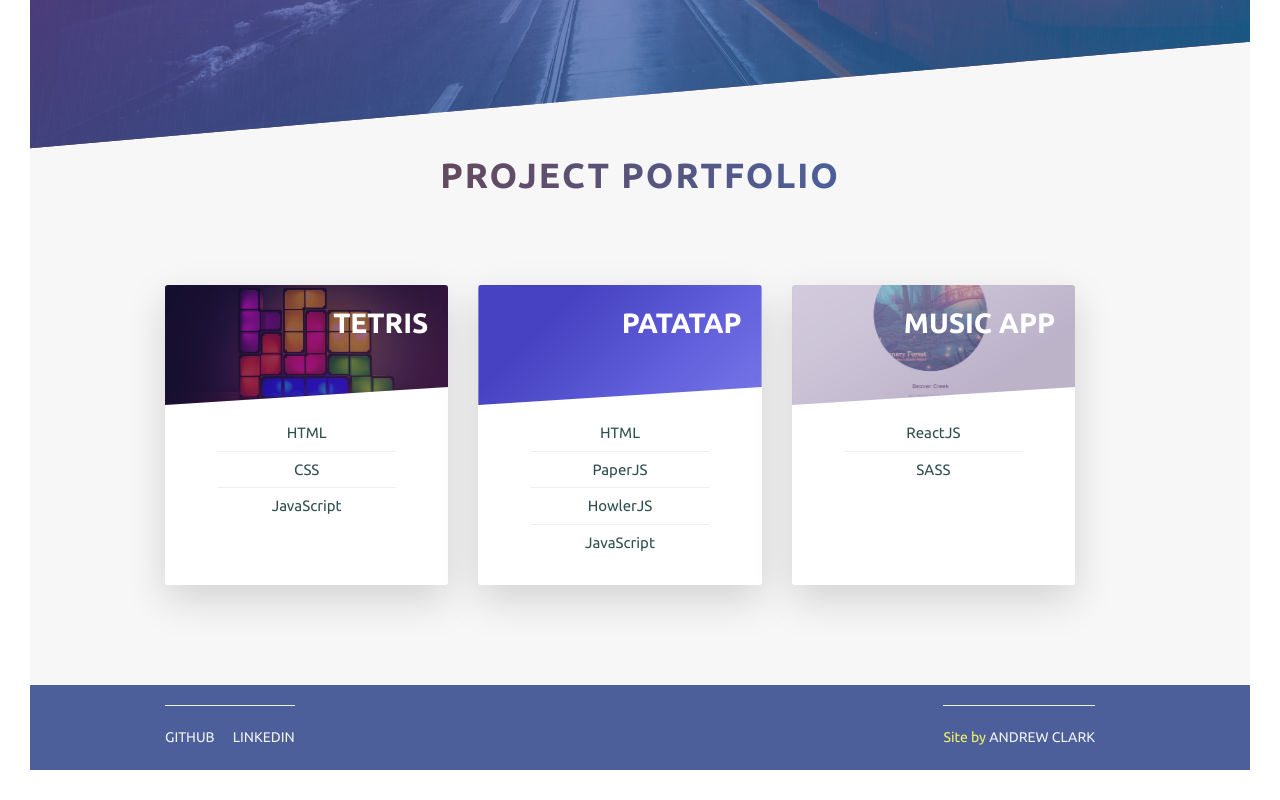
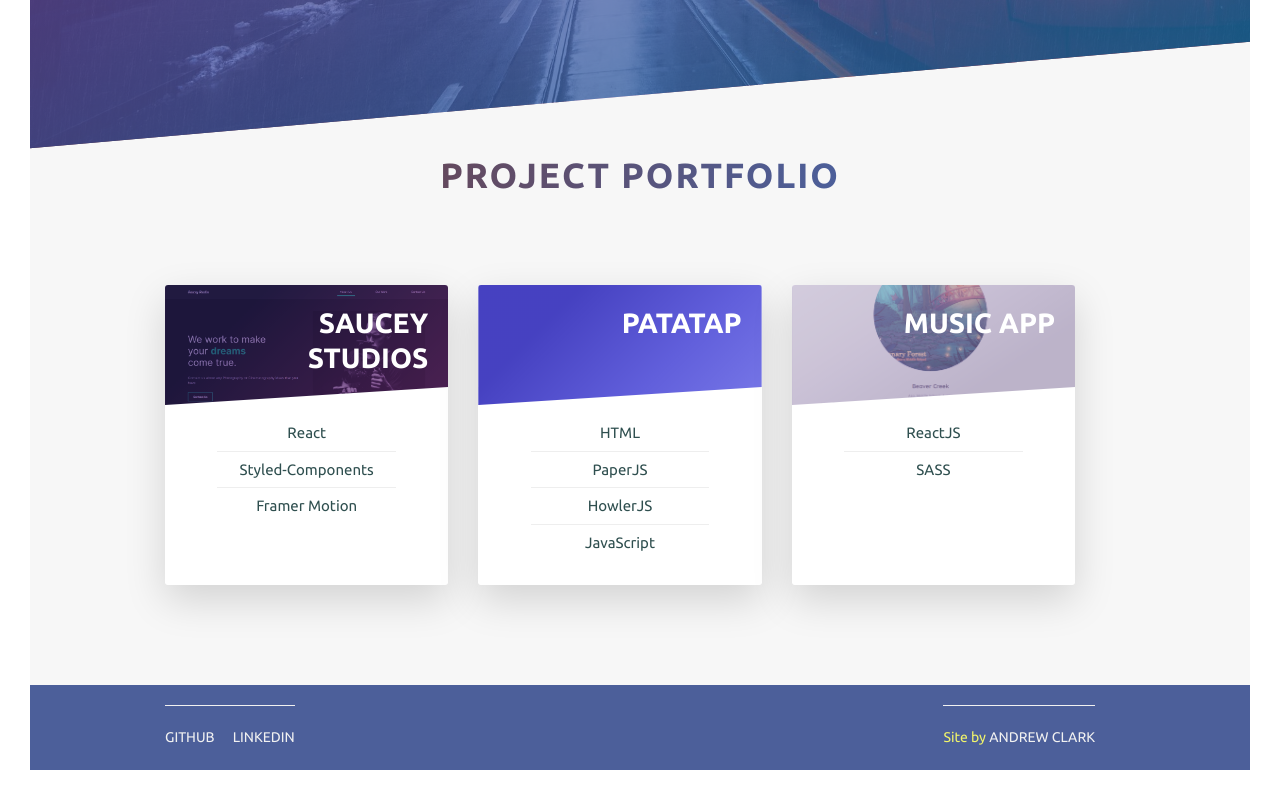
Before and after one commit to Clark-Code/clark-code.github.io, a plain HTML site: page index.html in a window 1280 px wide. Shown: the part 1719-2519 px from the top of the page. Drawn offline with nearby package versions, Linux system fonts and the light colour scheme.

Commit message:
update projects

```diff
--- a/css/style.css
+++ b/css/style.css
@@ -183,7 +183,7 @@ body {
 }
 
 body {
-  font-family: "Ubuntu", sans-serif;
+	font-family: 'Ubuntu', sans-serif;
 	font-weight: 400;
 	font-size: 1.6rem;
 	line-height: 1.7;
@@ -259,28 +259,28 @@ body {
 }
 
 .row::after {
-  content: "";
+	content: '';
 	display: table;
 	clear: both;
 }
 
-.row [class^="col-"] {
+.row [class^='col-'] {
 	float: left;
 }
 
-.row [class^="col-"]:not(:last-child) {
+.row [class^='col-']:not(:last-child) {
 	margin-right: 3rem;
 }
 
 @media (max-width: 56.25em) {
-  .row [class^="col-"]:not(:last-child) {
+	.row [class^='col-']:not(:last-child) {
 		margin-right: 0;
 		margin-bottom: 3rem;
 	}
 }
 
 @media (max-width: 56.25em) {
-  .row [class^="col-"] {
+	.row [class^='col-'] {
 		width: 100% !important;
 	}
 }
@@ -520,7 +520,7 @@ body {
 .card-picture-1 {
 	background-color: #7f5a83;
 	background-image: linear-gradient(315deg, #7f5a83 0%, #0d324d 74%),
-    url(../img/tetris.jpg);
+		url(../img/saucey.JPG);
 }
 
 .card-picture-2 {
--- a/index.html
+++ b/index.html
@@ -127,14 +127,14 @@
                             </div>
                             <h4 class="card-heading">
                                 <span class="card-heading-span-1">
-                                    Tetris
+                                    Saucey Studios
                                 </span>
                             </h4>
                             <div class="card-details">
                                 <ul>
-                                    <li>HTML</li>
-                                    <li>CSS</li>
-                                    <li>JavaScript</li>
+                                    <li>React</li>
+                                    <li>Styled-Components</li>
+                                    <li>Framer Motion</li>
                                 </ul>
                             </div>
                         </div>
@@ -143,11 +143,11 @@
                                 <div class="card-box">
                                     <div class="card-description">
                                         <p>
-                                            A Basic Vanilla Javascript Tetris Game
+                                            Website created in React with Animations from the Framer Motion Library
                                         </p>
                                     </div>
                                 </div>
-                                <a href="https://clark-code.github.io/Basic-Tetris/Tetris/"
+                                <a href="https://saucey-studios.herokuapp.com/"
                                     class="btn white-btn">Demo</a>
                             </div>
                         </div>
```
Also changed, not shown: img/saucey.JPG (added). Lines whose indentation alone changed are shown as unchanged.
